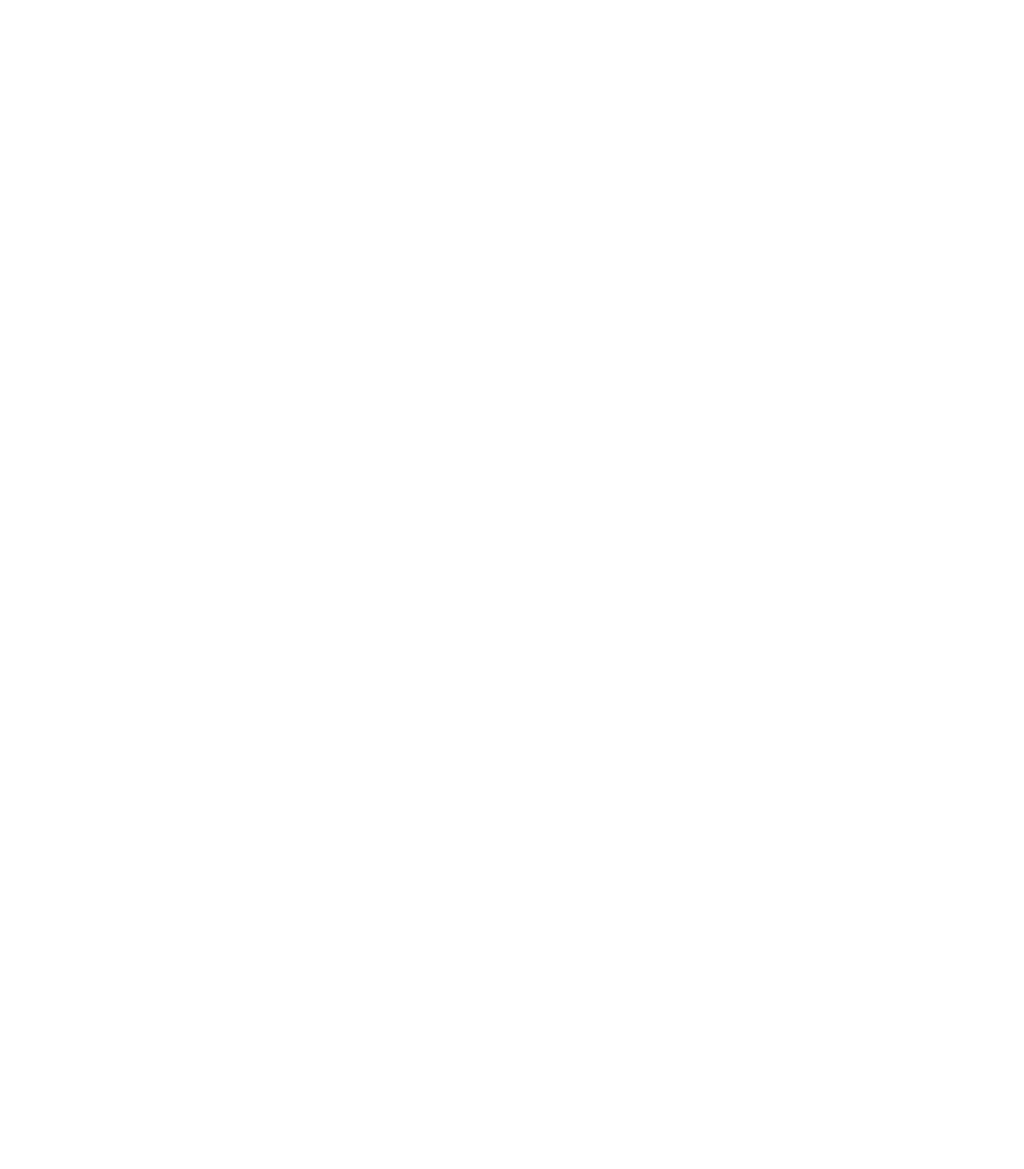
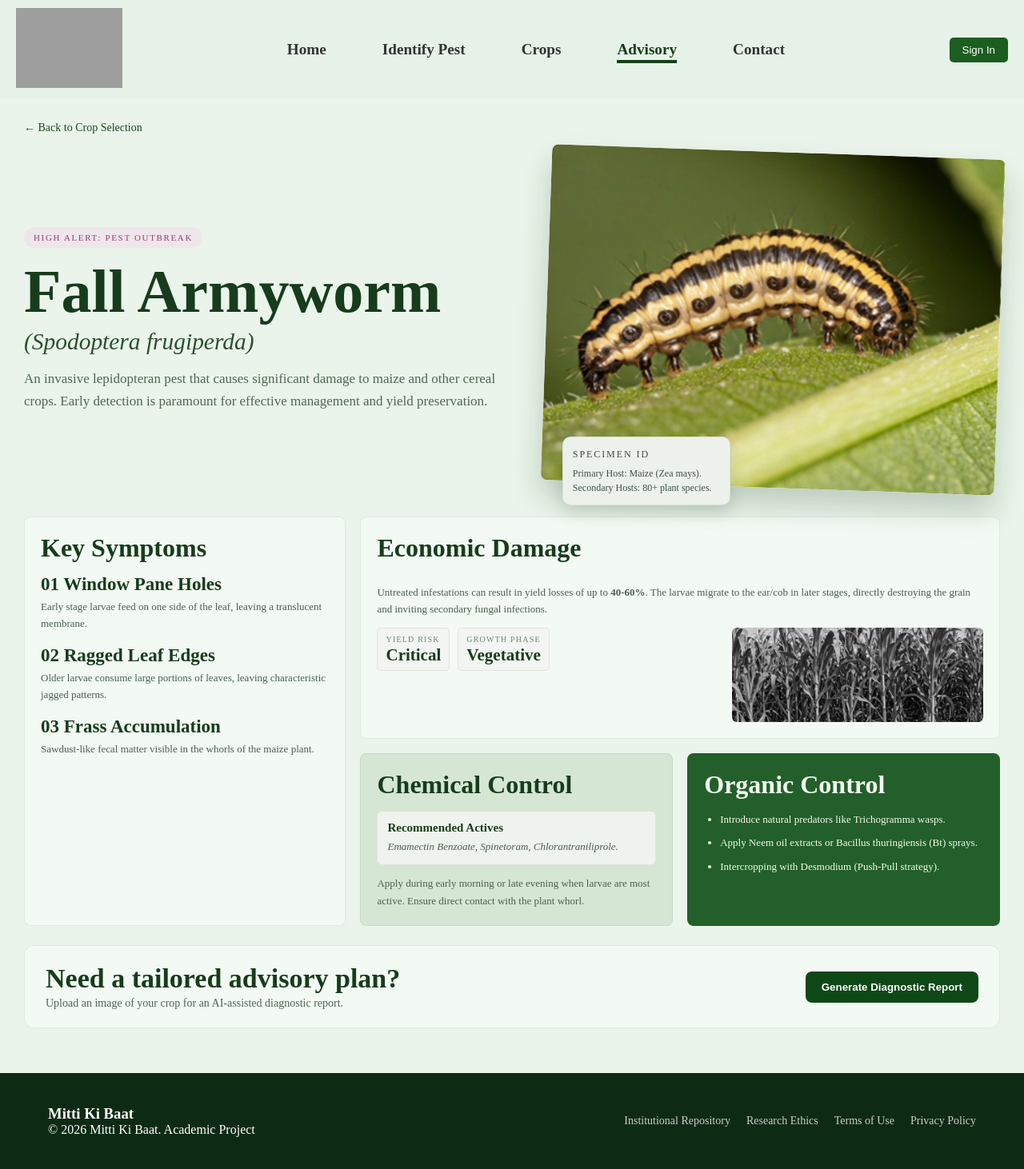
Before and after one commit to rockabhishekak/MITTI_KI_BAAT, a plain HTML site: page advisory.html in a window 1280 px wide. Shown: the whole page at 80% size. Before the commit the page ends 800 px from the top, so only its background shows below. Drawn offline with Linux system fonts and the light colour scheme; grey boxes are pictures that could not be loaded.

Commit message:
added advisory and image of fall_armyworm_larva and Damaged_maize_field

```diff
--- a/advisory.html
+++ b/advisory.html
@@ -0,0 +1,146 @@
+<!DOCTYPE html>
+<html lang="en">
+
+<head>
+    <meta charset="UTF-8">
+    <meta name="viewport" content="width=device-width, initial-scale=1.0">
+    <title>Advisory</title>
+    <link rel="stylesheet" href="css/style.css">
+</head>
+
+<body>
+
+    <!-- Navigation Bar -->
+    <nav class="navbar">
+        <div class="logo">
+            <img src="images/logo3.png" alt="Logo">
+        </div>
+
+
+        <ul class="nav-links">
+            <li><a href="index.html">Home</a></li>
+            <li><a href="identify.html">Identify Pest</a></li>
+            <li><a href="crops.html">Crops</a></li>
+            <li><a href="advisory.html" class="active-link">Advisory</a></li>
+            <li><a href="contact.html">Contact</a></li>
+        </ul>
+
+        <button class="btn">Sign In</button>
+    </nav>
+
+    <main class="advisory-page">
+        <section class="advisory-hero-wrap">
+            <a href="crops.html" class="back-link">← Back to Crop Selection</a>
+
+            <div class="advisory-hero-grid">
+                <div class="advisory-hero-text">
+                    <p class="alert-pill">HIGH ALERT: PEST OUTBREAK</p>
+                    <h1>Fall Armyworm</h1>
+                    <p class="latin-name">(Spodoptera frugiperda)</p>
+                    <p class="advisory-intro">
+                        An invasive lepidopteran pest that causes significant damage to maize and other
+                        cereal crops. Early detection is paramount for effective management and yield
+                        preservation.
+                    </p>
+                </div>
+
+                <div class="advisory-hero-image-panel">
+                    <img class="advisory-hero-image" src="images/Fall_Armyworm_larva.jpg"
+                        alt="Fall Armyworm larva on leaf">
+
+                    <div class="specimen-card">
+                        <p class="spec-label">SPECIMEN ID</p>
+                        <p>Primary Host: Maize (Zea mays). Secondary Hosts: 80+ plant species.</p>
+                    </div>
+                </div>
+            </div>
+        </section>
+
+        <section class="advisory-main-grid">
+            <article class="panel panel-symptoms">
+                <h2>Key Symptoms</h2>
+
+                <div class="symptom-item">
+                    <h3>01 Window Pane Holes</h3>
+                    <p>Early stage larvae feed on one side of the leaf, leaving a translucent membrane.</p>
+                </div>
+
+                <div class="symptom-item">
+                    <h3>02 Ragged Leaf Edges</h3>
+                    <p>Older larvae consume large portions of leaves, leaving characteristic jagged patterns.</p>
+                </div>
+
+                <div class="symptom-item">
+                    <h3>03 Frass Accumulation</h3>
+                    <p>Sawdust-like fecal matter visible in the whorls of the maize plant.</p>
+                </div>
+            </article>
+
+            <article class="panel panel-damage">
+                <h2>Economic Damage</h2>
+                <p>
+                    Untreated infestations can result in yield losses of up to <strong>40-60%</strong>.
+                    The larvae migrate to the ear/cob in later stages, directly destroying the grain and
+                    inviting secondary fungal infections.
+                </p>
+
+                <div class="risk-tags">
+                    <span><small>YIELD RISK</small><strong>Critical</strong></span>
+                    <span><small>GROWTH PHASE</small><strong>Vegetative</strong></span>
+                </div>
+
+                <img src="images/Damaged_maize_field.jpg" alt="Damaged maize field">
+            </article>
+
+            <article class="panel panel-chemical">
+                <h2>Chemical Control</h2>
+                <div class="chem-box">
+                    <h3>Recommended Actives</h3>
+                    <p>Emamectin Benzoate, Spinetoram, Chlorantraniliprole.</p>
+                </div>
+                <p>
+                    Apply during early morning or late evening when larvae are most active. Ensure direct
+                    contact with the plant whorl.
+                </p>
+            </article>
+
+            <article class="panel panel-organic">
+                <h2>Organic Control</h2>
+                <ul>
+                    <li>Introduce natural predators like Trichogramma wasps.</li>
+                    <li>Apply Neem oil extracts or Bacillus thuringiensis (Bt) sprays.</li>
+                    <li>Intercropping with Desmodium (Push-Pull strategy).</li>
+                </ul>
+            </article>
+        </section>
+
+        <section class="advisory-cta">
+            <div>
+                <h2>Need a tailored advisory plan?</h2>
+                <p>Upload an image of your crop for an AI-assisted diagnostic report.</p>
+            </div>
+            <button>Generate Diagnostic Report</button>
+        </section>
+    </main>
+
+    <footer class="footer">
+        <div class="footer-content">
+
+            <div class="footer-left">
+                <h3>Mitti Ki Baat</h3>
+                <p>© 2026 Mitti Ki Baat. Academic Project</p>
+            </div>
+
+            <div class="footer-links">
+                <a href="#">Institutional Repository</a>
+                <a href="#">Research Ethics</a>
+                <a href="#">Terms of Use</a>
+                <a href="#">Privacy Policy</a>
+            </div>
+
+        </div>
+    </footer>
+
+</body>
+
+</html>
--- a/css/style.css
+++ b/css/style.css
@@ -932,3 +932,318 @@
         height: 210px;
     }
 }
+
+
+
+
+
+.advisory-page {
+    background: #eaf4ea;
+    padding: 26px 14px 56px;
+    color: #173c1c;
+}
+
+.advisory-hero-wrap,
+.advisory-main-grid,
+.advisory-cta {
+    max-width: 1220px;
+    margin-left: auto;
+    margin-right: auto;
+}
+
+.back-link {
+    display: inline-block;
+    margin-bottom: 22px;
+    color: #1d4921;
+    font-size: 14px;
+    text-decoration: none;
+}
+
+.advisory-hero-grid {
+    display: grid;
+    grid-template-columns: 1.05fr 0.95fr;
+    gap: 26px;
+    align-items: center;
+}
+
+.alert-pill {
+    display: inline-flex;
+    align-items: center;
+    gap: 8px;
+    padding: 7px 12px;
+    border-radius: 999px;
+    font-size: 11px;
+    letter-spacing: 0.15em;
+    color: #9b3d6d;
+    background: #efe6eb;
+    margin-bottom: 18px;
+}
+
+.advisory-hero-text h1 {
+    font-size: clamp(50px, 6vw, 76px);
+    line-height: 0.95;
+    margin-bottom: 10px;
+}
+
+.latin-name {
+    font-size: clamp(18px, 2.3vw, 38px);
+    font-style: italic;
+    color: #2b4f2f;
+    margin-bottom: 16px;
+}
+
+.advisory-intro {
+    font-size: 17px;
+    line-height: 1.65;
+    max-width: 720px;
+    color: #4f6754;
+}
+
+.advisory-hero-image-panel {
+    position: relative;
+}
+
+.advisory-hero-image {
+    width: 100%;
+    height: 420px;
+    display: block;
+    border-radius: 8px;
+    object-fit: cover;
+    object-position: center;
+    transform: rotate(2deg);
+    box-shadow: 0 20px 36px rgba(15, 45, 21, 0.2);
+}
+
+.specimen-card {
+    position: absolute;
+    left: 20px;
+    bottom: -22px;
+    width: 210px;
+    border-radius: 10px;
+    background: #edf1ec;
+    border: 1px solid rgba(20, 56, 27, 0.08);
+    box-shadow: 0 10px 20px rgba(15, 45, 21, 0.15);
+    padding: 12px;
+}
+
+.spec-label {
+    font-size: 11px;
+    letter-spacing: 0.16em;
+    color: #5e7463;
+    margin-bottom: 6px;
+}
+
+.specimen-card p {
+    font-size: 12px;
+    line-height: 1.5;
+    color: #3f5243;
+}
+
+.advisory-main-grid {
+    margin-top: 36px;
+    display: grid;
+    grid-template-columns: 1.03fr 1fr 1fr;
+    grid-template-areas:
+        "symptoms damage damage"
+        "symptoms chemical organic";
+    gap: 18px;
+}
+
+.panel {
+    background: rgba(255, 255, 255, 0.45);
+    border: 1px solid rgba(20, 56, 27, 0.08);
+    border-radius: 8px;
+    padding: 20px;
+}
+
+.panel h2 {
+    font-size: 32px;
+    margin-bottom: 14px;
+}
+
+.panel-symptoms {
+    grid-area: symptoms;
+    grid-row: span 2;
+}
+
+.panel-damage {
+    grid-area: damage;
+}
+
+.panel-chemical {
+    grid-area: chemical;
+    background: rgba(210, 227, 209, 0.85);
+}
+
+.panel-organic {
+    grid-area: organic;
+    background: #235f2a;
+    color: #f1faef;
+}
+
+.symptom-item {
+    margin-bottom: 16px;
+}
+
+.symptom-item h3 {
+    font-size: 23px;
+    margin-bottom: 4px;
+}
+
+.symptom-item p,
+.panel-damage p,
+.panel-chemical p,
+.panel-organic li {
+    font-size: 13px;
+    line-height: 1.65;
+    color: #49614d;
+}
+
+.panel-damage {
+    display: grid;
+    grid-template-columns: 1.15fr 0.85fr;
+    gap: 12px 18px;
+    align-items: start;
+}
+
+.panel-damage p {
+    grid-column: 1 / span 2;
+}
+
+.risk-tags {
+    display: flex;
+    gap: 10px;
+}
+
+.risk-tags span {
+    background: #f2f5f1;
+    border: 1px solid rgba(20, 56, 27, 0.08);
+    border-radius: 5px;
+    padding: 8px 10px;
+    display: flex;
+    flex-direction: column;
+    gap: 4px;
+}
+
+.risk-tags small {
+    font-size: 10px;
+    letter-spacing: 0.12em;
+    color: #6f8773;
+}
+
+.risk-tags strong {
+    font-size: 21px;
+    line-height: 1;
+}
+
+.panel-damage img {
+    width: 100%;
+    height: 118px;
+    object-fit: cover;
+    border-radius: 6px;
+    filter: grayscale(1);
+    justify-self: end;
+}
+
+.chem-box {
+    border-radius: 6px;
+    background: #eef3ed;
+    border: 1px solid rgba(20, 56, 27, 0.08);
+    padding: 12px;
+    margin-bottom: 12px;
+}
+
+.chem-box h3 {
+    font-size: 15px;
+    margin-bottom: 4px;
+}
+
+.chem-box p {
+    font-style: italic;
+}
+
+.panel-organic h2,
+.panel-organic li {
+    color: #f1faef;
+}
+
+.panel-organic ul {
+    padding-left: 20px;
+}
+
+.panel-organic li {
+    margin-bottom: 8px;
+}
+
+.advisory-cta {
+    margin-top: 24px;
+    border-radius: 12px;
+    padding: 22px 26px;
+    border: 1px solid rgba(20, 56, 27, 0.08);
+    background: rgba(255, 255, 255, 0.42);
+    display: flex;
+    align-items: center;
+    justify-content: space-between;
+    gap: 16px;
+}
+
+.advisory-cta h2 {
+    font-size: 34px;
+    margin-bottom: 4px;
+}
+
+.advisory-cta p {
+    font-size: 14px;
+    color: #4f6754;
+}
+
+.advisory-cta button {
+    border: none;
+    border-radius: 8px;
+    padding: 12px 20px;
+    background: #0f4817;
+    color: white;
+    font-weight: 700;
+    cursor: pointer;
+}
+
+@media (max-width: 1100px) {
+    .advisory-hero-grid {
+        grid-template-columns: 1fr;
+    }
+
+    .advisory-main-grid {
+        grid-template-columns: 1fr;
+        grid-template-areas:
+            "symptoms"
+            "damage"
+            "chemical"
+            "organic";
+    }
+
+    .panel-symptoms {
+        grid-row: auto;
+    }
+
+    .panel-damage {
+        grid-template-columns: 1fr;
+    }
+
+    .panel-damage p {
+        grid-column: auto;
+    }
+
+    .specimen-card {
+        position: static;
+        margin-top: 10px;
+    }
+
+    .advisory-hero-image {
+        height: 280px;
+    }
+
+    .advisory-cta {
+        flex-direction: column;
+        align-items: flex-start;
+    }
+}
```
Also changed, not shown: images/Damaged_maize_field.jpg (added), images/Fall_Armyworm_larva.jpg (added).
